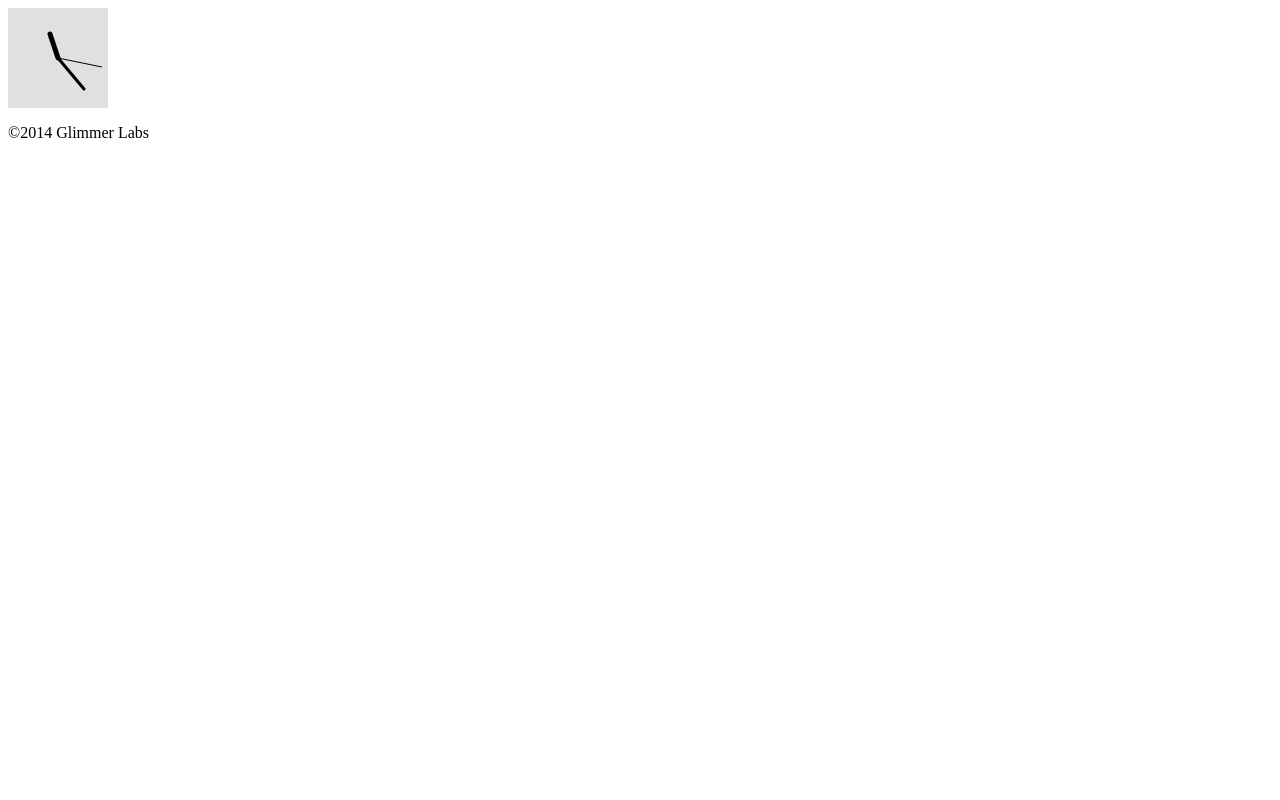
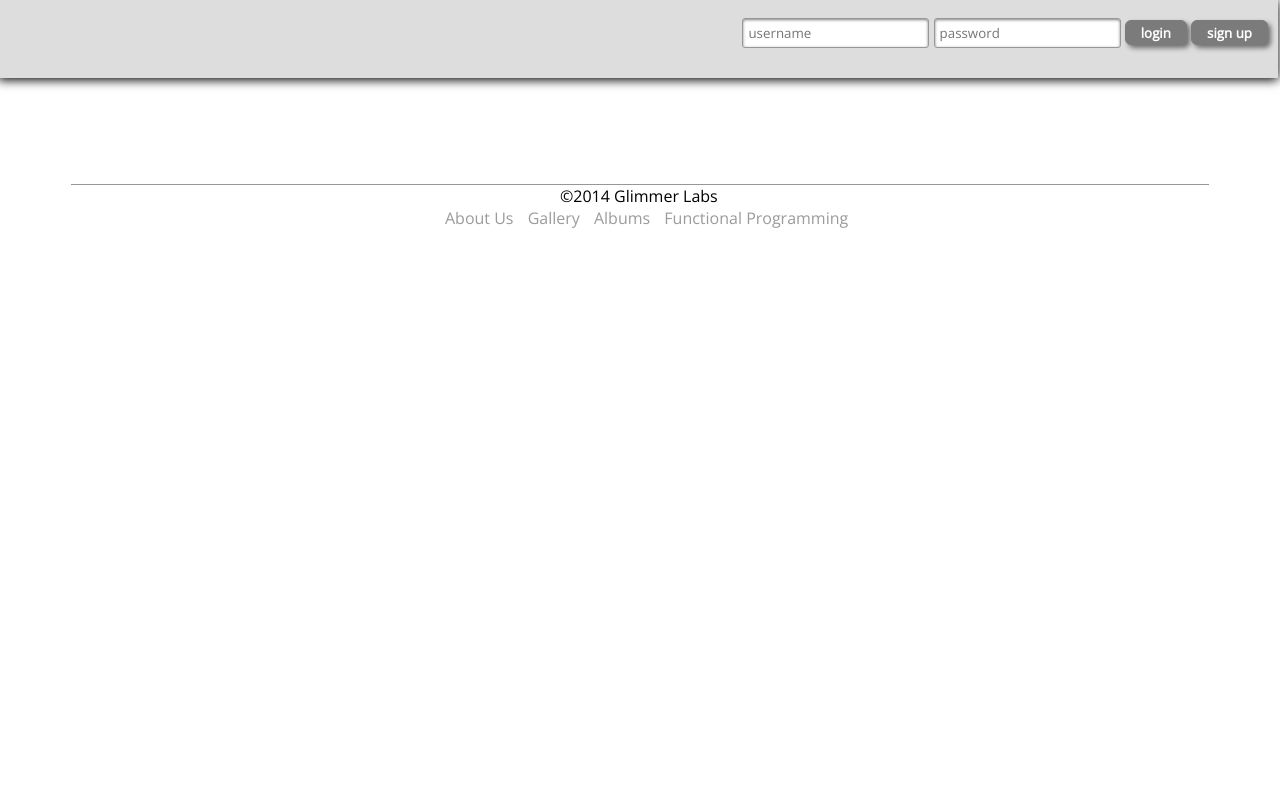
Before and after one commit to GlimmerLabs/MathOverImages, a PHP site: page / in a window 1280 px wide. Run offline with PHP 8.4, Linux system fonts and the light colour scheme.

Commit message:
Begin initial CSS/HTML formatting

```diff
--- a/Site/css/styles.css
+++ b/Site/css/styles.css
@@ -1,8 +1,102 @@
-canvas {
-  border-style:solid;
-  border-width:1px;
-  float: middle;
-  margin-right: auto;
-  margin-left: auto;
+@import url(http://fonts.googleapis.com/css?family=Open+Sans);
+
+* {
+  font-family: 'Open Sans', sans-serif;
+}
+
+/* Header */
+header {
+  margin: -10px;
+  width: 100%;
+  height: 80px;
+  background-color: #DDD;
+  position:fixed;
+  box-shadow: 0 2px 10px 0 #000;
 
 }
+
+#logo{
+  background-color:red;
+  width: 220px;
+  margin: 10px 0 10px 0;
+}
+
+#loginZone {
+  float: right;
+  margin: 10px;
+
+}
+.loginButton {
+  border-radius: 6px;
+  border: 1px solid #7B7B7B;
+  background: #7B7B7B;
+  box-shadow: 3px 3px 5px 0px rgba(0,0,0,0.50);
+  color: #FFFFFF;
+  height: 25px;
+  font-weight: bold;
+  padding: 3px 15px;
+
+}
+
+.loginField{
+  border-radius: 3px;
+  background: #FFFFFF;
+  border: 1px solid #979797;
+  box-shadow: inset 0px 1px 3px 0px rgba(0,0,0,0.50);
+  padding: 5px;
+
+}
+
+
+/* End of Header */
+
+/* Footer */
+footer nav ul {
+  margin:0;
+  list-style-type: none;
+
+
+}
+
+footer a {
+  text-decoration:none;
+  color: #9B9B9B;
+
+
+}
+
+footer a:hover {
+  text-decoration:none;
+  color: #4A4A4A;
+
+
+}
+
+footer nav li {
+  margin: 0 5px 0 5px;
+  display: inline-block;
+
+}
+footer nav {
+  width: 480px;
+  margin: 0 auto;
+}
+
+footer p {
+  margin: 0 auto;
+  width:160px;
+}
+
+
+footer {
+  width: 60%;
+  margin: 0 auto;
+  clear: both;
+  width:90%;
+  border-width: 1px 0 0 0;
+  border-style: solid;
+  border-color: #979797;
+
+}
+
+/* End of Footer */
--- a/Site/index.html
+++ b/Site/index.html
@@ -1,55 +1,39 @@
+<!DOCTYPE html>
 <html>
     <head>
         <meta http-equiv="Content-Type" content="text/html; charset=utf-8">
         <title>Math Over Images</title>
-		<script src="js/processing.js"></script>
+        <style>
+            @import url("css/styles.css");
+        </style>
     </head>
     <body>
-		<canvas id="canvas1" width="200" height="200"></canvas>
-		<script id="script1" type="text/javascript">
+        <header>
+            <div id = 'logo'>
+            </div>
+            <div id = 'loginZone'>
+                <form>
+                    <input type ='text'     placeholder='username' name = 'username' class = 'loginField'/>
+                    <input type ='password' placeholder='password' name = 'password' class= 'loginField' />
+                    <input type ='submit'   name='login'           value='login'     class='loginButton'/>
+                    <input type ='submit'   name='signup'          value='sign up'   class='loginButton'/>
+                </form>
 
-// Simple way to attach js code to the canvas is by using a function
-function sketchProc(processing) {
-  // Override draw function, by default it will be called 60 times per second
-  processing.draw = function() {
-    // determine center and max clock arm length
-    var centerX = processing.width / 2, centerY = processing.height / 2;
-    var maxArmLength = Math.min(centerX, centerY);
-
-    function drawArm(position, lengthScale, weight) {
-      processing.strokeWeight(weight);
-      processing.line(centerX, centerY,
-        centerX + Math.sin(position * 2 * Math.PI) * lengthScale * maxArmLength,
-        centerY - Math.cos(position * 2 * Math.PI) * lengthScale * maxArmLength);
-    }
-
-    // erase background
-    processing.background(224);
-
-    var now = new Date();
-
-    // Moving hours arm by small increments
-    var hoursPosition = (now.getHours() % 12 + now.getMinutes() / 60) / 12;
-    drawArm(hoursPosition, 0.5, 5);
-
-    // Moving minutes arm by small increments
-    var minutesPosition = (now.getMinutes() + now.getSeconds() / 60) / 60;
-    drawArm(minutesPosition, 0.80, 3);
-
-    // Moving hour arm by second increments
-    var secondsPosition = now.getSeconds() / 60;
-    drawArm(secondsPosition, 0.90, 1);
-  };
-
-}
-
-var canvas = document.getElementById("canvas1");
-// attaching the sketchProc function to the canvas
-var p = new Processing(canvas, sketchProc);
-// p.exit(); to detach it
-</script>
-	</body>
+            </div>
+        </header>
+        <div id ='main'>
+            <br /><br /><br /><br /><br /><br /><br /><br />
+        </div>
         <footer>
             <p>©2014 Glimmer Labs</p>
+            <nav>
+                <ul>
+                    <li><a href='#'>About Us</a></li>
+                    <li><a href='#'>Gallery</a></li>
+                    <li><a href='#'>Albums</a></li>
+                    <li><a href='#'>Functional Programming</a></li>
+                </ul>
+            </nav>
         </footer>
+    </body>
 </html>
```
Lines whose indentation alone changed are shown as unchanged.
